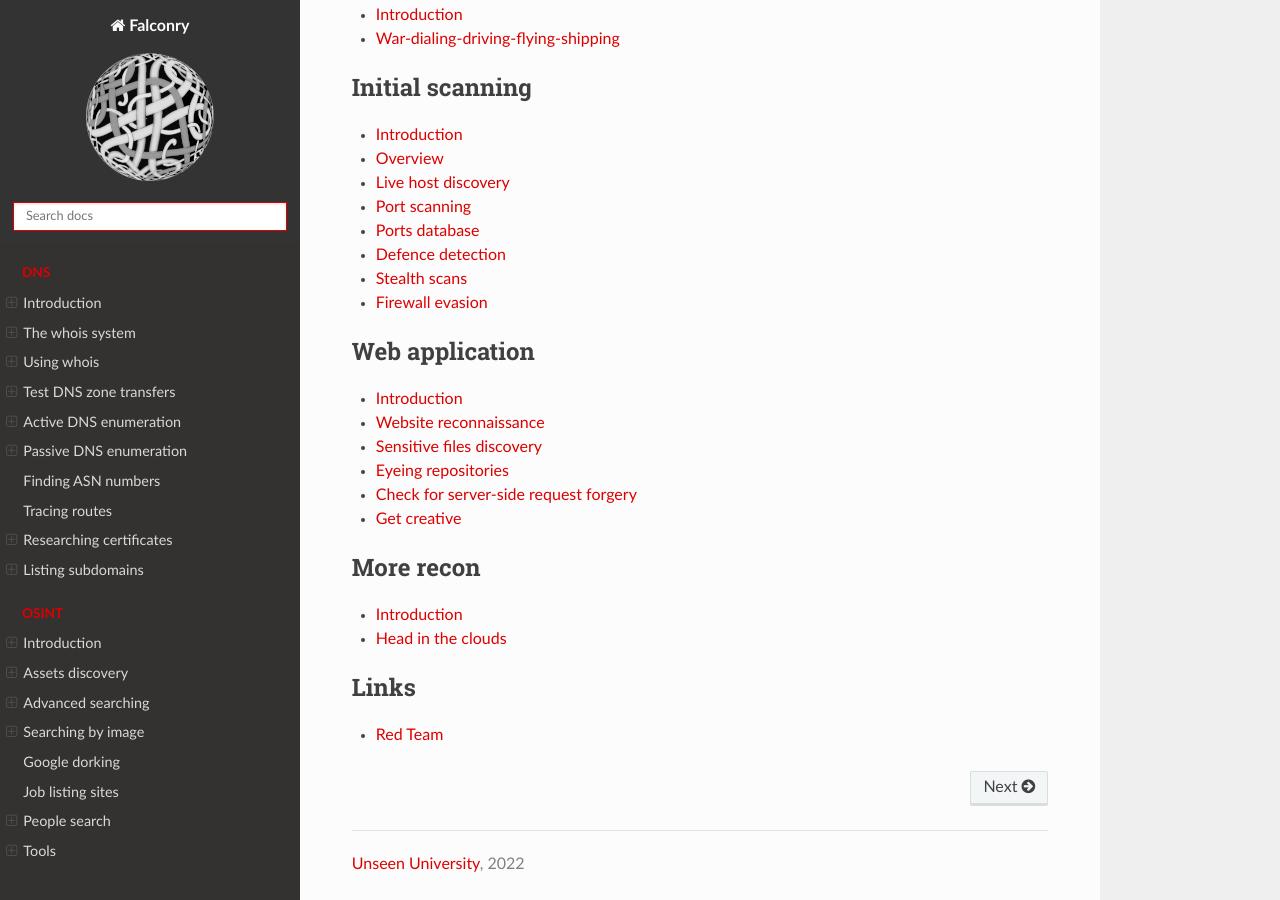
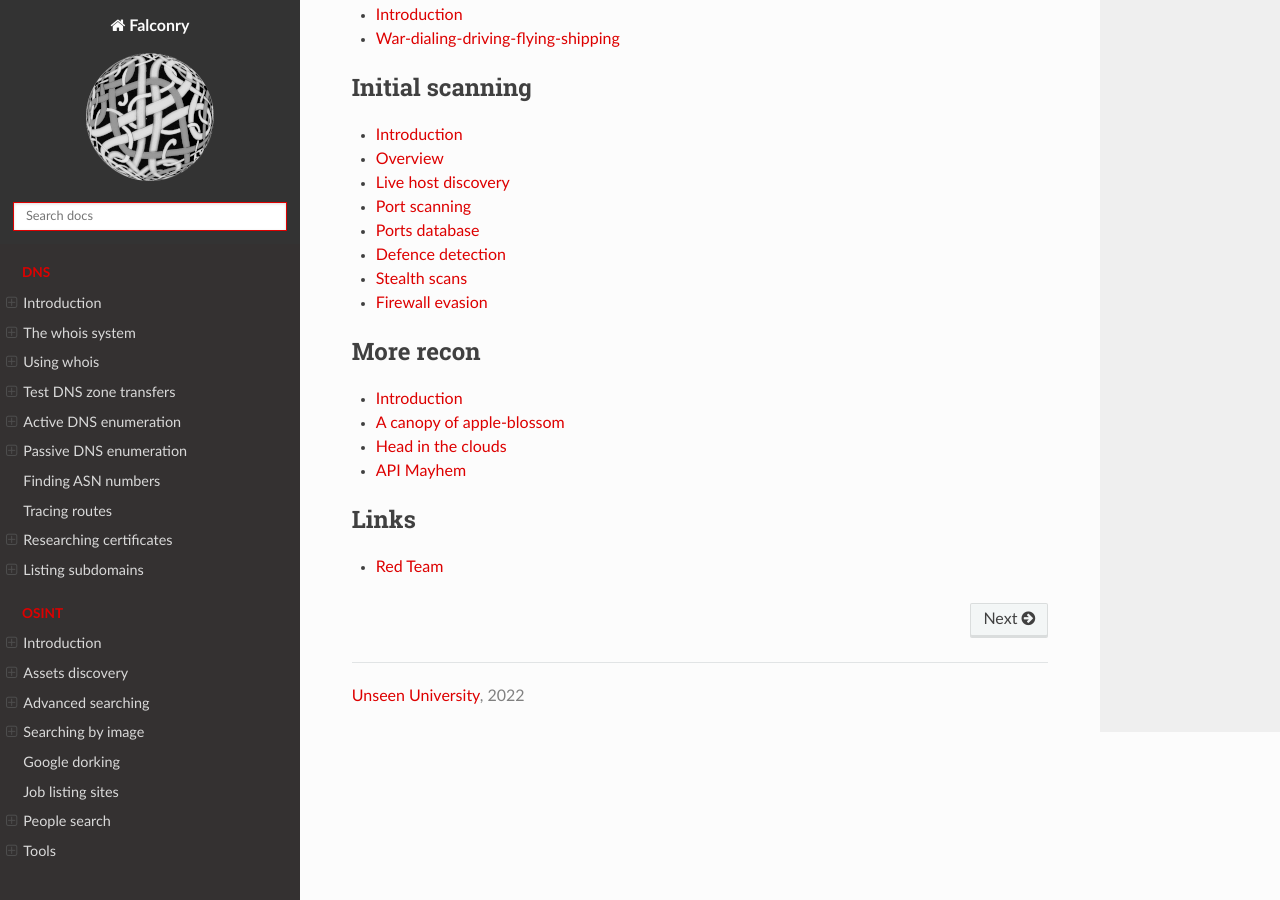
Before and after one commit to tymyrddin/red-recon, a Sphinx documentation site: the page built from source/index.rst, in a window 1280 px wide and 900 px high, scrolled down 853 px. Built offline with Sphinx 7.4.7 and the Read the Docs theme 2.0.0, drawn with Linux system fonts in a browser that asks for light colours.

Commit message:
refactoring recon

```diff
--- a/source/conf.py
+++ b/source/conf.py
@@ -79,5 +79,7 @@ html_show_copyright = False
 intersphinx_mapping = {
     "red-enum": ("https://tymyrddin.github.io/red-enum/", None),
     "red-cloud": ("https://tymyrddin.github.io/red-cloud/", None),
+    "red-app": ("https://tymyrddin.github.io/red-app/", None),
+    "red-api": ("https://tymyrddin.github.io/red-api/", None),
 }
 myst_url_schemes = ["http", "https", ]
--- a/source/docs/application/README.md
+++ /dev/null
@@ -1,18 +0,0 @@
-# Introduction
-
-## What?
-
-Identifying technologies and outdated modules used in the development of web applications.
-
-## Why?
-
-To be able to search for exploits on exploit-db.com to further demonstrate the exploitation of issues in the
-web application.
-
-## How?
-
-* [Website reconnaissance](website.md)
-* [Sensitive files discovery](sensitive-files.md)
-* [Eyeing repositories](repositories.md)
-* [Check for server-side request forgery](ssrf.md)
-* [Get creative](creative.md)
--- a/source/index.rst
+++ b/source/index.rst
@@ -63,23 +63,12 @@ Getting to know the target using methods like researching publicly available inf
    :glob:
    :maxdepth: 1
    :includehidden:
-   :caption: Web application
-
-   docs/application/README.md
-   docs/application/website.md
-   docs/application/sensitive-files.md
-   docs/application/repositories.md
-   docs/application/ssrf.md
-   docs/application/creative.md
-
-.. toctree::
-   :glob:
-   :maxdepth: 1
-   :includehidden:
    :caption: More recon
 
    docs/other/README.md
+   A canopy of apple-blossom <https://tymyrddin.github.io/red-app/>
    Head in the clouds <https://tymyrddin.github.io/red-cloud/>
+   API Mayhem <https://tymyrddin.github.io/red-api/>
 
 .. toctree::
    :caption: Links
```
Also changed, not shown: source/docs/application/creative.md (deleted, +0 -5 lines), source/docs/application/repositories.md (deleted, +0 -32 lines), source/docs/application/sensitive-files.md (deleted, +0 -3 lines), source/docs/application/ssrf.md (deleted, +0 -13 lines), source/docs/application/website.md (deleted, +0 -17 lines), source/docs/other/README.md (+3 -1 lines), 1 other file.
